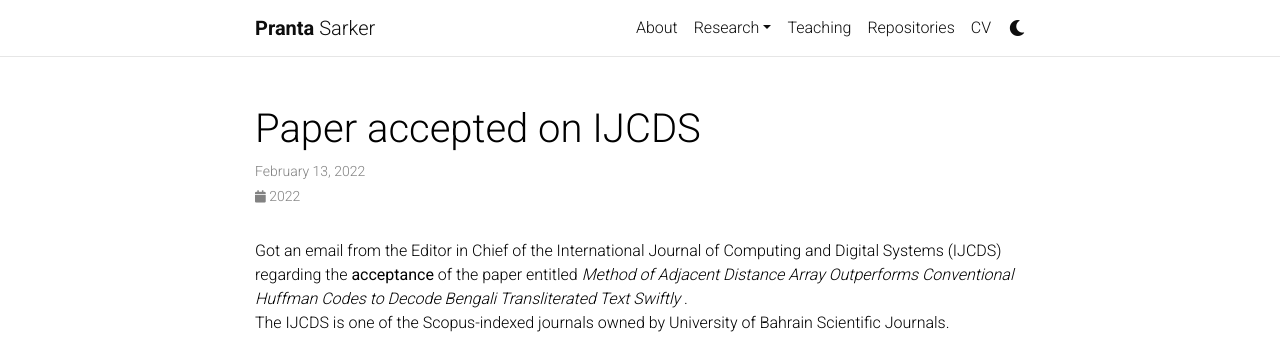
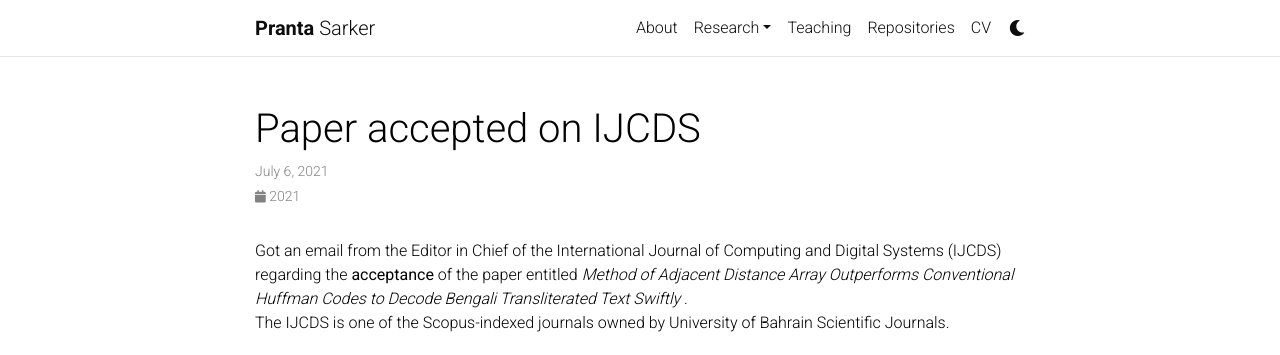
Before and after one commit to psarkerbd/psarkerbd.github.io, a Jekyll site: the page built from _news/announcement_6.md, in a window 1280 px wide. Shown: the top 355 px of the page. Built offline with Jekyll 4.4.1, drawn with Linux system fonts in a browser that asks for light colours; comment, search, counter and statistics services are not loaded; a style sheet for code colours, icons or effects is not loaded.

Commit message:
Update announcement_6.md

```diff
--- a/_news/announcement_6.md
+++ b/_news/announcement_6.md
@@ -1,7 +1,7 @@
 ---
 layout: post
 title: Paper accepted on IJCDS
-date: 2022-02-13 10:00:00-0400
+date: 2021-07-06 10:00:00-0400
 inline: false
 related_posts: false
 ---
```
